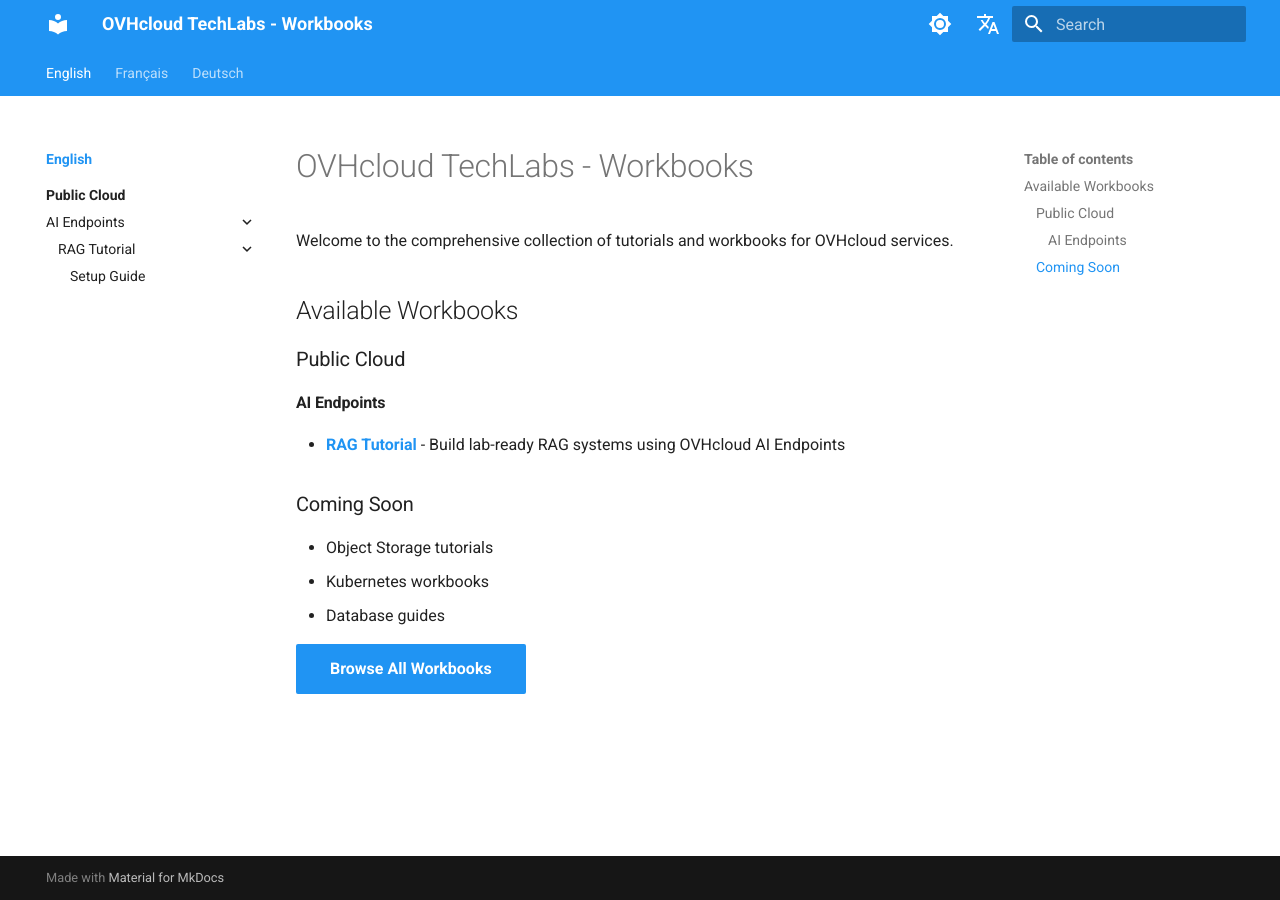
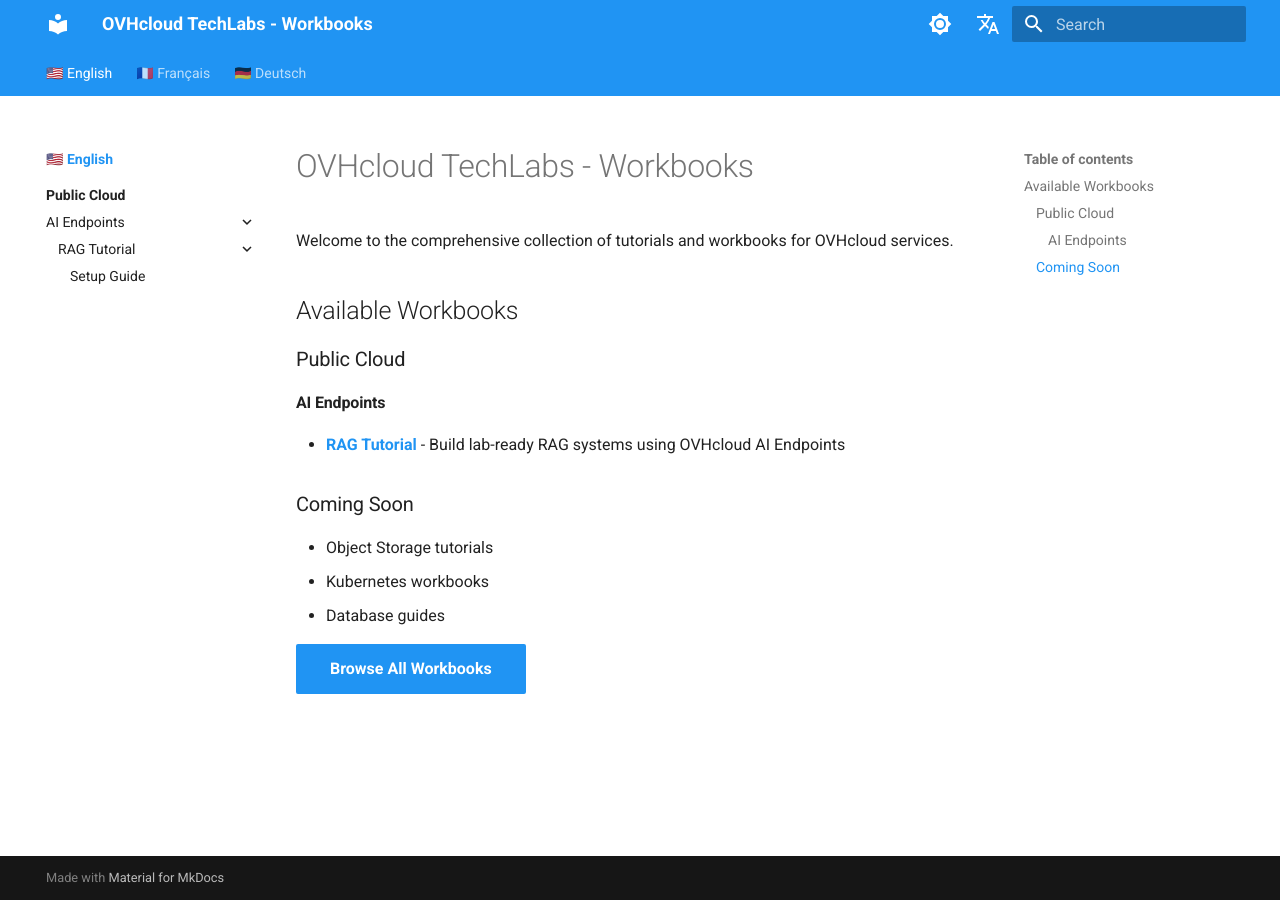
Before and after one commit to cougz/ovhcloud-workbooks, an MkDocs documentation site: the page built from docs/en/index.md, in a window 1280 px wide. Built offline with MkDocs 1.6.1 and Material for MkDocs 9.7.7, drawn with Linux system fonts in a browser that asks for light colours; comment, search, counter and statistics services are not loaded; some of the changed lines change nothing that is shown.

Commit message:
nav fixes

```diff
--- a/mkdocs.yml
+++ b/mkdocs.yml
@@ -34,7 +34,7 @@
     - navigation.instant
 
 nav:
-  - English:
+  - 🇺🇸 English:
     - Home: en/index.md
     - Public Cloud:
       - en/public-cloud/index.md
@@ -43,7 +43,7 @@
         - RAG Tutorial:
           - en/public-cloud/ai-endpoints/rag-tutorial/index.md
           - Setup Guide: en/public-cloud/ai-endpoints/rag-tutorial/setup-guide.md
-  - Français:
+  - 🇫🇷 Français:
     - Accueil: fr/index.md
     - Cloud Public:
       - fr/public-cloud/index.md
@@ -52,7 +52,7 @@
         - Tutoriel RAG:
           - fr/public-cloud/ai-endpoints/rag-tutorial/index.md
           - Guide d'installation: en/public-cloud/ai-endpoints/rag-tutorial/setup-guide.md
-  - Deutsch:
+  - 🇩🇪 Deutsch:
     - Startseite: de/index.md
     - Public Cloud:
       - de/public-cloud/index.md
```
